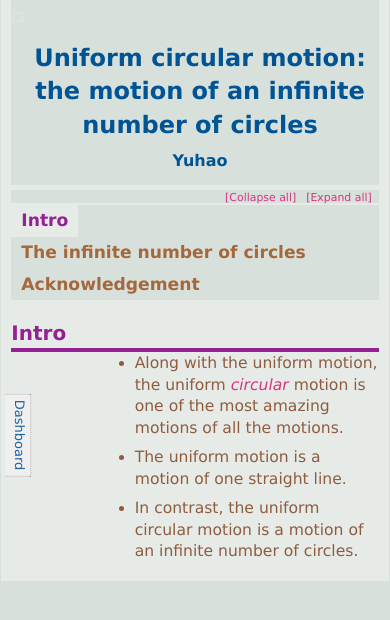
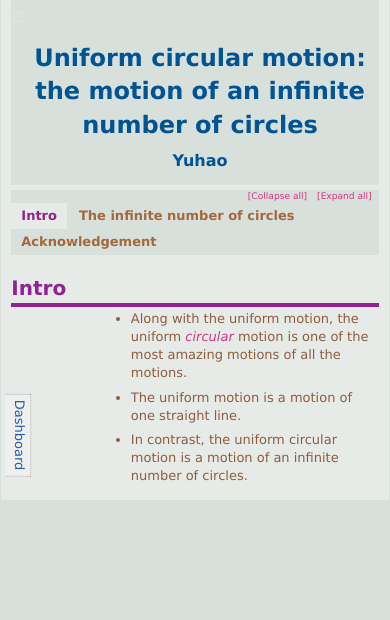
Before and after one commit to casesyh/uniform_circular_motion, a plain HTML site: page index.html in a window 390 px wide. Drawn offline with nearby package versions, Linux system fonts and the light colour scheme; some packages are replaced by stand-ins of ours.

Commit message:
Update big002.css
Revert to the original setting to see if it works better on the phone

```diff
--- a/Styles/big002/css/big002.css
+++ b/Styles/big002/css/big002.css
@@ -86,7 +86,7 @@ html, body {
         #tabs li a {
             color: #A4683C;
             display: block;
-            font-size: 110%; /*13px*/
+            font-size: 13px;
             font-weight: bold;
             margin: 0;
             padding: 4px 10px 4px 10px;
@@ -106,9 +106,9 @@ html, body {
 #content {
     clear: both;
     background-color: #E6EBE7;
-    font-size: 120%;
+    font-size: 100%;
     margin: 0 auto;
-    max-width: 1250px;/*810px*/
+    max-width: 810px;
     overflow-x: hidden;
     overflow-y: auto;
     padding: 0px 10px 2px 10px;
```
